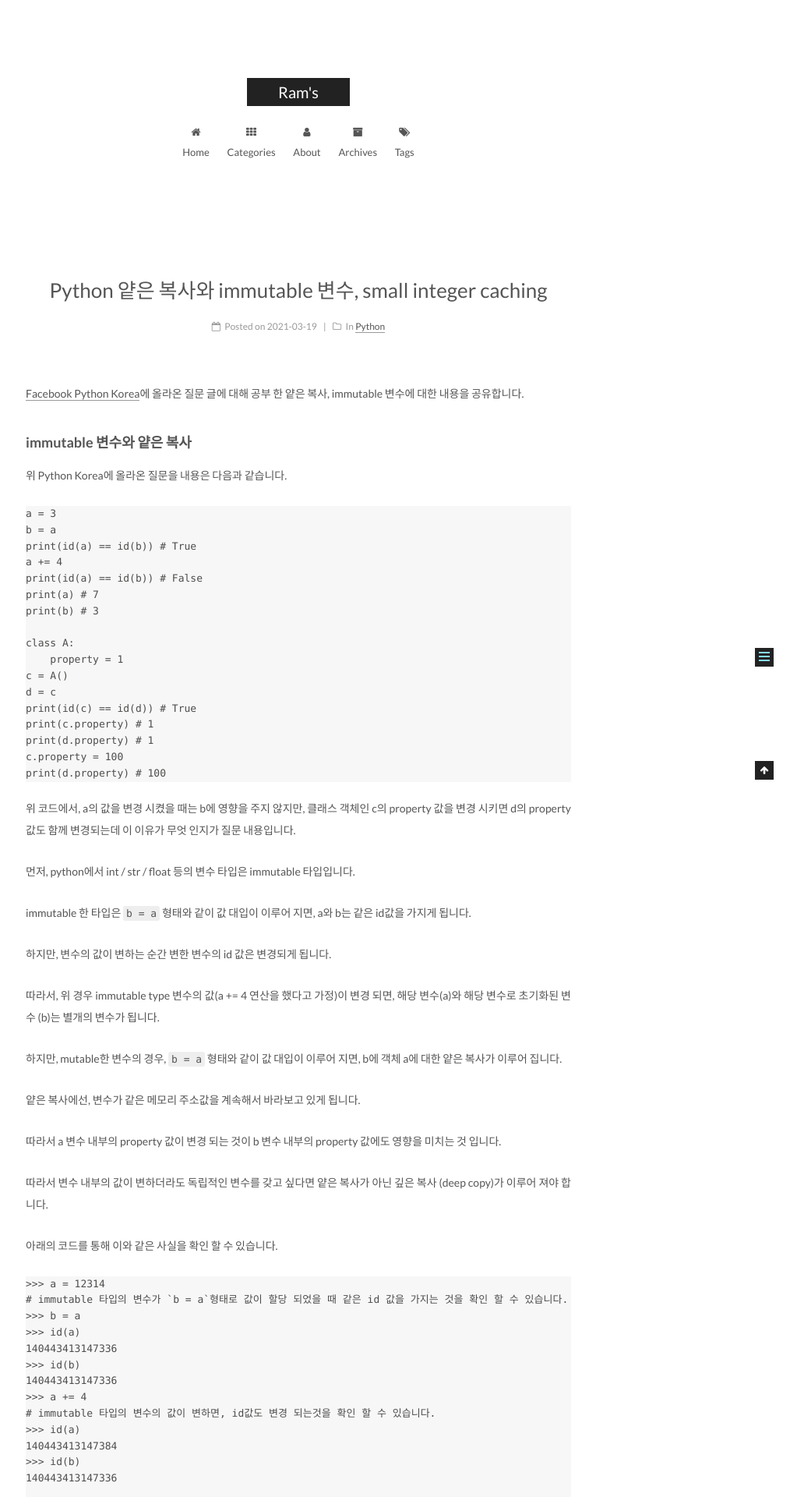
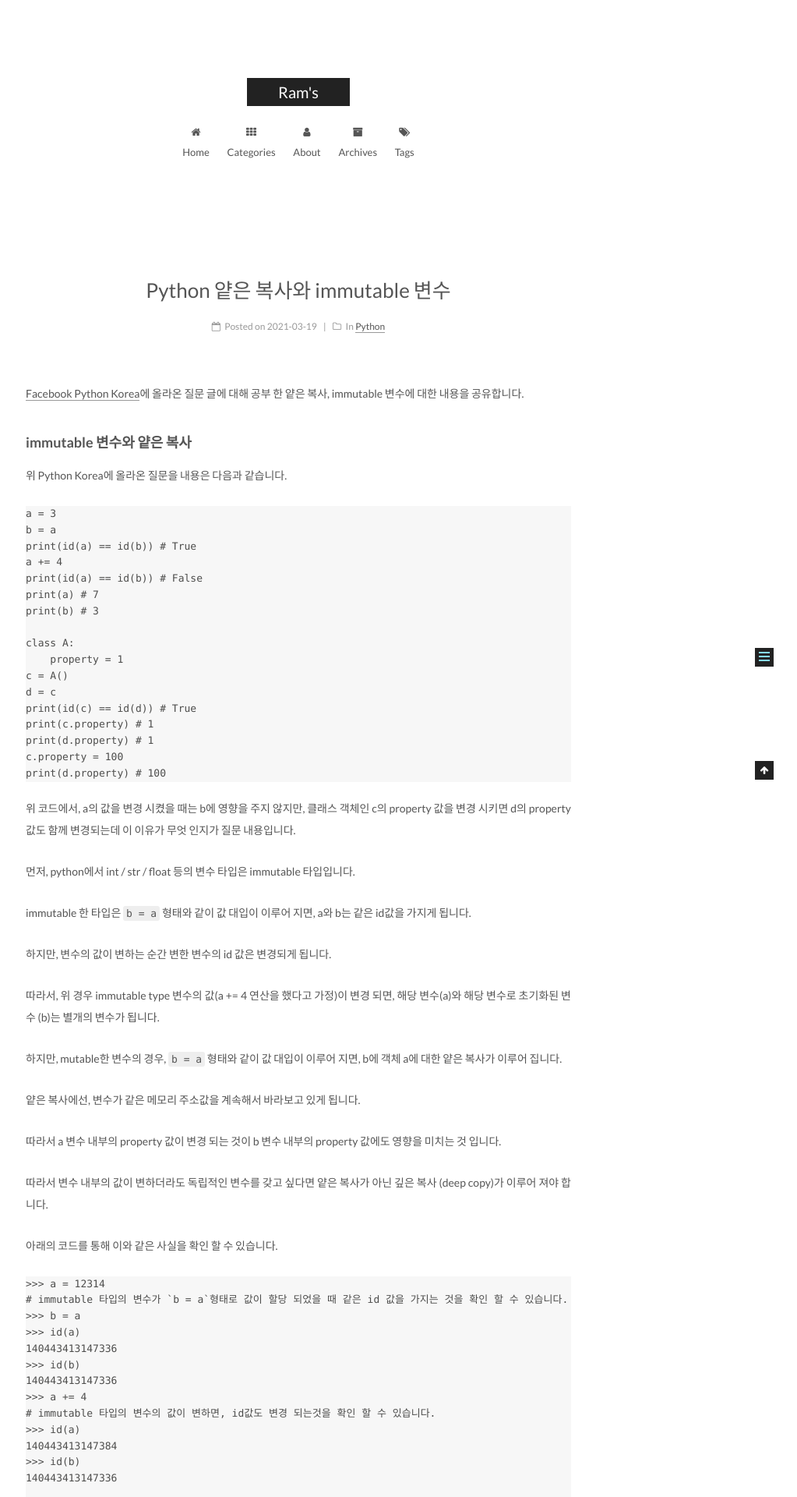
Before and after one commit to kangraemin/kangraemin.github.io, a Jekyll site: the page built from _posts/2021-03-19-python-immutable-variable-shallow-copy.md, in a window 1280 px wide. Shown: the top 1920 px of the page at 78% size, without its empty margins (257-1280 px from the left). Built offline with Jekyll 4.4.1, drawn with Linux system fonts in a browser that asks for light colours; comment, search, counter and statistics services are not loaded.

Commit message:
Fix title of python variable posts

```diff
--- a/_posts/2021-03-19-python-immutable-variable-shallow-copy.md
+++ b/_posts/2021-03-19-python-immutable-variable-shallow-copy.md
@@ -1,5 +1,5 @@
 ---
-title: Python 얕은 복사와 immutable 변수, small integer caching
+title: Python 얕은 복사와 immutable 변수
 date: 2021-03-19
 categories:
  - Python
```
